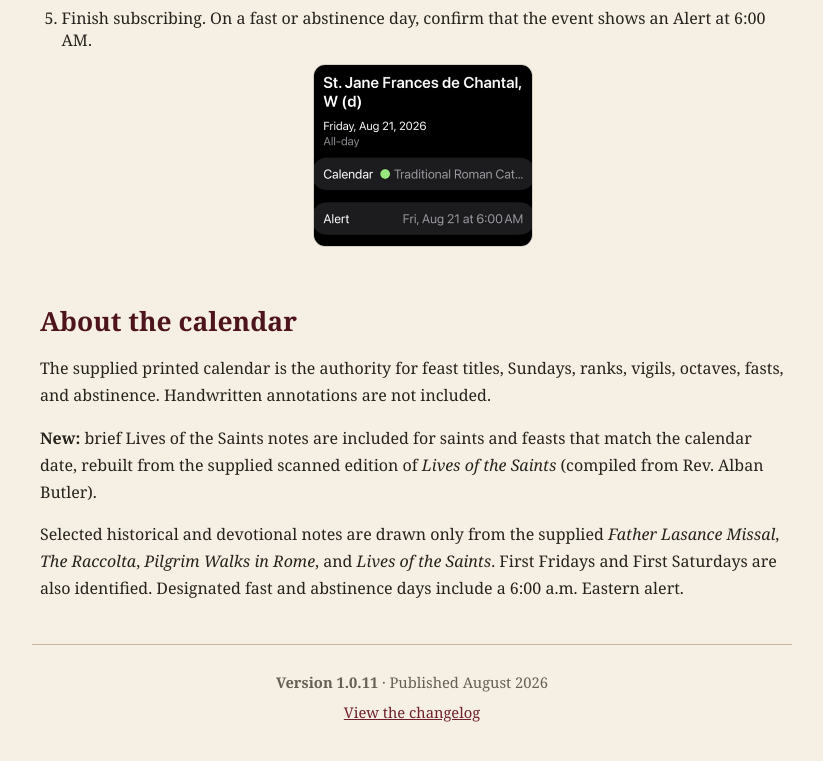
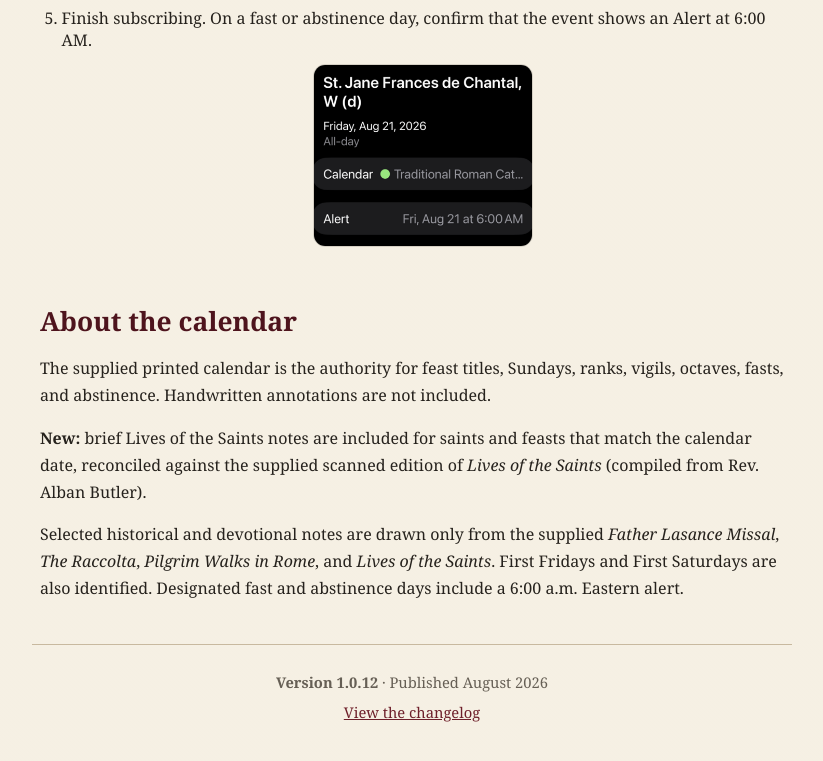
Before and after one commit to icemanseniorx/romancatholiccalendar, a plain HTML site: page index.html in a window 1280 px wide. Shown: the part 1489-2250 px from the top of the page, without its empty margins (228-1051 px from the left). Drawn offline with Linux system fonts and the light colour scheme.

Commit message:
Add files via upload
Release v1.0.12: reconcile Lives of the Saints coverage and complete changelog

- Add 15 source-verified saint-life notes missed by the earlier matching pass
- Include Saints Tiburtius and Susanna on August 11
- Reconcile saint-life coverage against the scanned PDF source
- Restore complete release history in the changelog from v1.0.0 through v1.0.12

```diff
--- a/index.html
+++ b/index.html
@@ -66,12 +66,12 @@
     <section class="content" aria-labelledby="about-heading">
       <h2 id="about-heading">About the calendar</h2>
       <p>The supplied printed calendar is the authority for feast titles, Sundays, ranks, vigils, octaves, fasts, and abstinence. Handwritten annotations are not included.</p>
-      <p><strong>New:</strong> brief Lives of the Saints notes are included for saints and feasts that match the calendar date, rebuilt from the supplied scanned edition of <em>Lives of the Saints</em> (compiled from Rev. Alban Butler).</p>
+      <p><strong>New:</strong> brief Lives of the Saints notes are included for saints and feasts that match the calendar date, reconciled against the supplied scanned edition of <em>Lives of the Saints</em> (compiled from Rev. Alban Butler).</p>
       <p>Selected historical and devotional notes are drawn only from the supplied <em>Father Lasance Missal</em>, <em>The Raccolta</em>, <em>Pilgrim Walks in Rome</em>, and <em>Lives of the Saints</em>. First Fridays and First Saturdays are also identified. Designated fast and abstinence days include a 6:00 a.m. Eastern alert.</p>
     </section>
 
     <footer>
-      <p><strong>Version 1.0.11</strong> · Published August 2026</p>
+      <p><strong>Version 1.0.12</strong> · Published August 2026</p>
       <p><a href="CHANGELOG.md">View the changelog</a></p>
     </footer>
   </main>
```
Also changed, not shown: 3 other files.
